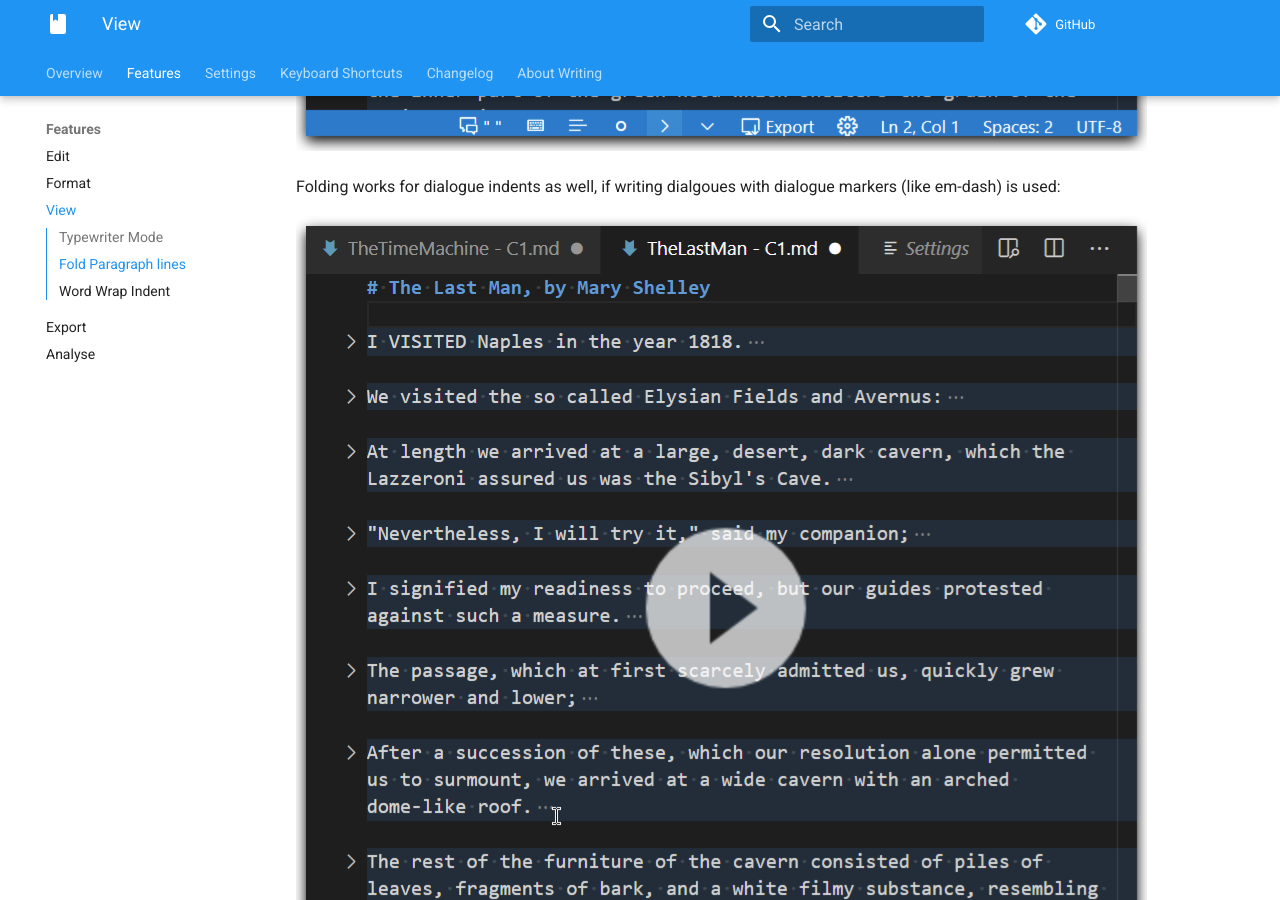
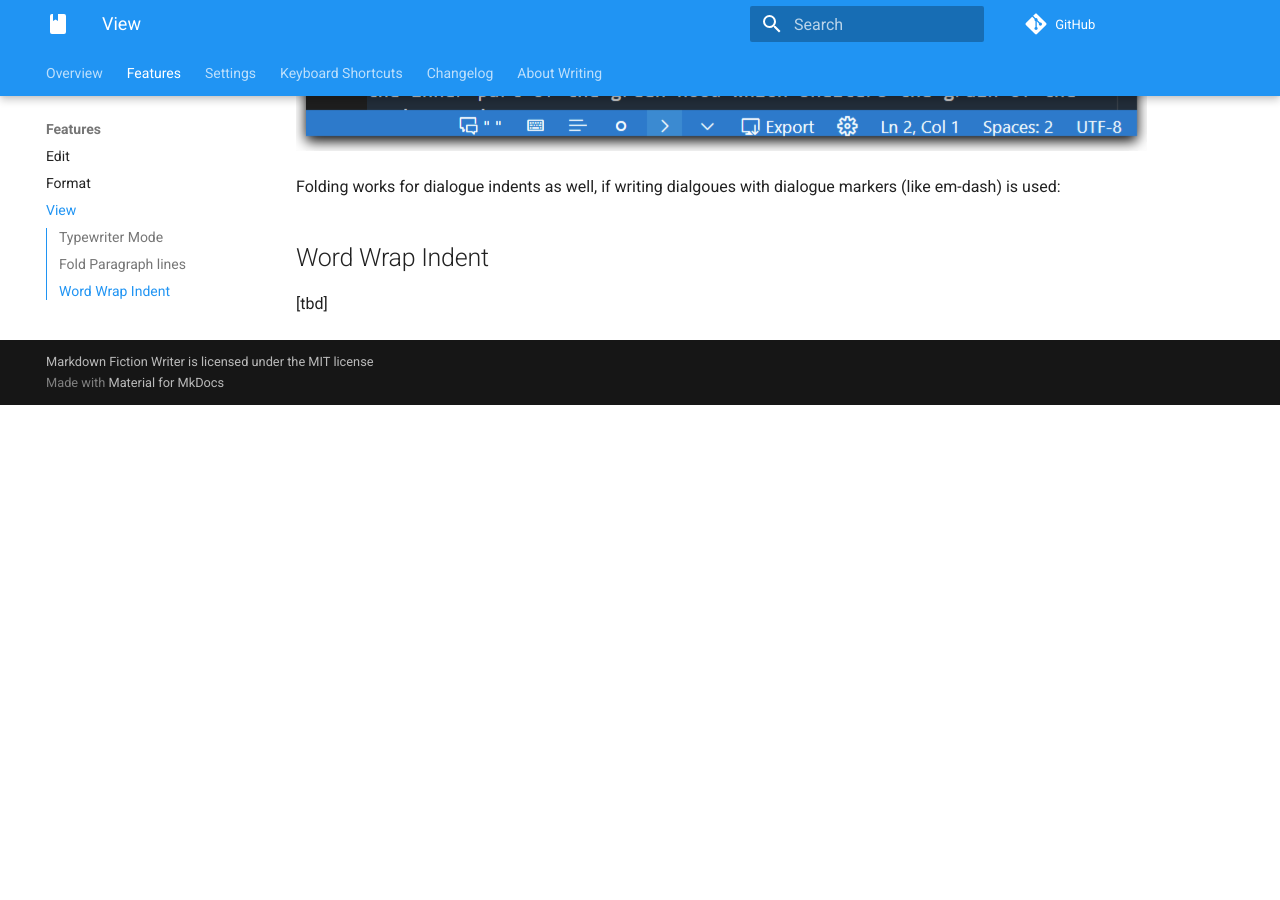
Before and after one commit to zoctarine/vscode-fiction-writer, an MkDocs documentation site: the page built from docs/features/view.md, in a window 1280 px wide and 900 px high, scrolled down 1140 px. Built offline with MkDocs 1.6.1 and Material for MkDocs 9.7.7, drawn with Linux system fonts in a browser that asks for light colours; comment, search, counter and statistics services are not loaded; after the commit the page ends 1545 px from its top, so only the background shows below that.

```diff
--- a/docs/features/view.md
+++ b/docs/features/view.md
@@ -11,6 +11,6 @@
 
 Folding works for dialogue indents as well, if writing dialgoues with dialogue markers (like em-dash) is used:
 
-![Folding 01](img/folding_01.gif)
+# Word Wrap Indent
 
-# Word Wrap Indent
+[tbd]
```
Also changed, not shown: docs/features/img/freq_01.png, site/search/search_index.json, 2 other files.
